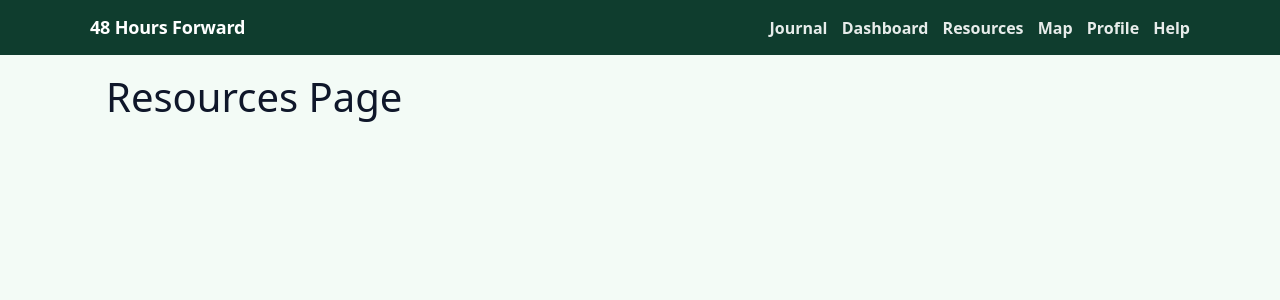
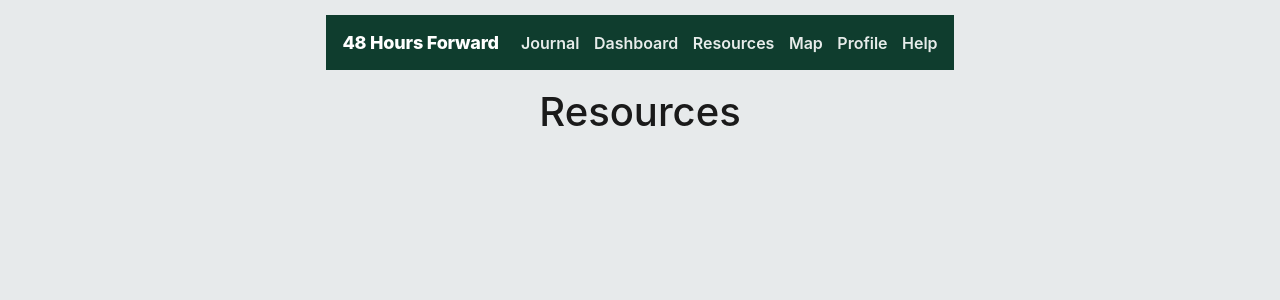
Before and after one commit to ShadowStorm0101/48_Hours_Forward, a Flask app: page /resources in a window 1280 px wide. Shown: the top 300 px of the page. Run offline with Flask 3, Linux system fonts and the light colour scheme; the visitor is signed in with stand-in values (Sample User, id 1); some libraries are stand-ins or nearby versions.

Commit message:
created base template for resource page & stylesheet

```diff
--- a/app/templates/resources.html
+++ b/app/templates/resources.html
@@ -1,7 +1,14 @@
 {% extends "base.html" %}
+
+{% block head %}
+<link rel="stylesheet" href="../static/global.css">
+<link rel="stylesheet" href="../static/resources.css">
+{% endblock %}
 
 {% block title %}Resources{% endblock %}
 
 {% block content %}
-<h1>Resources Page</h1>
+<div class="resources-page">
+  <h1 class="page-title">Resources</h1>
+</div>
 {% endblock %}
```
